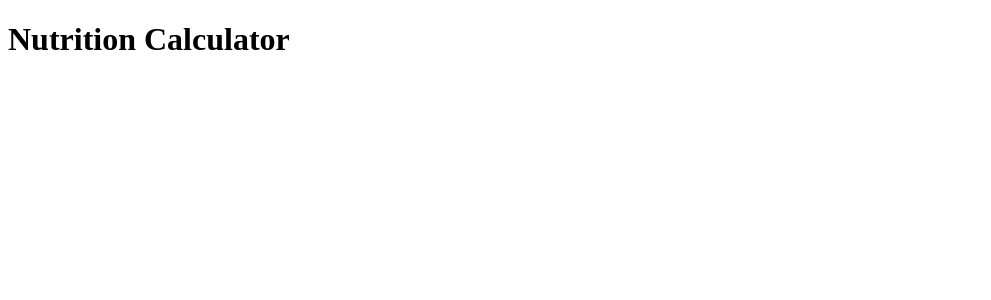
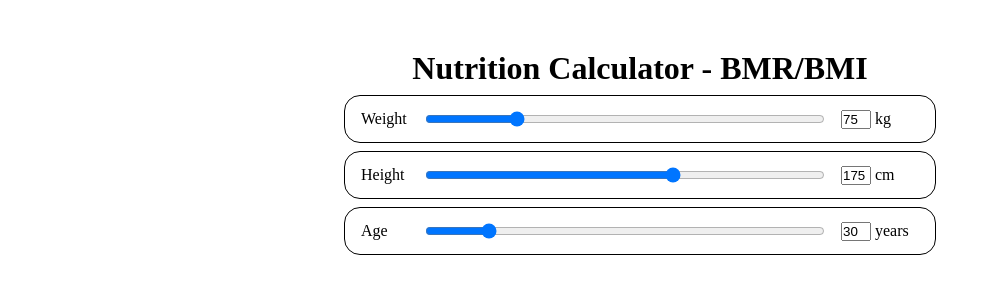
Before and after one commit to pospisilvitek/nutrition-calculator, a React (Vite) app: page / in a window 1280 px wide. Shown: the top 300 px of the page, without its empty margins (0-991 px from the left). Built offline with nearby package versions, Linux system fonts and the light colour scheme.

Commit message:
feat: add reusable range fields for BMR/BMI inputs

```diff
--- a/src/App.tsx
+++ b/src/App.tsx
@@ -1,5 +1,7 @@
-export default function App() {
+import NutritionCalculator from "./components/NutritionCalculator/NutritionCalculator";
+
+export default function App(): React.JSX.Element {
     return (
-        <h1>Nutrition Calculator</h1>
+        <NutritionCalculator/>
     );
 }
--- /dev/null
+++ b/src/components/NutritionCalculator/NutritionCalculator.css
@@ -0,0 +1,6 @@
+.nutrition-calculator {
+    display: flex;
+    flex-direction: column;
+    align-items: center;
+    gap: 8px;
+}
--- /dev/null
+++ b/src/components/NutritionCalculator/NutritionCalculator.tsx
@@ -0,0 +1,34 @@
+import RangeField from "../RangeField/RangeField";
+import "./NutritionCalculator.css";
+
+export default function NutritionCalculator(): React.JSX.Element {
+    return (
+        <div className="nutrition-calculator">
+            <h1>Nutrition Calculator - BMR/BMI</h1>
+            <RangeField
+                id="weight"
+                label="Weight"
+                defaultValue={75}
+                unit="kg"
+                min={40}
+                max={200}
+            />
+            <RangeField
+                id="height"
+                label="Height"
+                defaultValue={175}
+                unit="cm"
+                min={100}
+                max={220}
+            />
+            <RangeField
+                id="age"
+                label="Age"
+                defaultValue={30}
+                unit="years"
+                min={18}
+                max={100}
+            />
+        </div>
+    );
+}
--- /dev/null
+++ b/src/components/RangeField/RangeField.css
@@ -0,0 +1,35 @@
+.range-field {
+    display: flex;
+    justify-content: space-between;
+    align-items: center;
+    height: 48px;
+    border: 1px solid black;
+    border-radius: 16px;
+}
+
+.range-field__label {
+    display: flex;
+    justify-content: flex-start;
+    align-items: center;
+    height: 48px;
+    width: 80px;
+    padding-left: 16px;
+}
+
+.range-field__slider {
+    width: 400px;
+}
+
+.range-field__result {
+    display: flex;
+    justify-content: flex-start;
+    align-items: center;
+    gap: 4px;
+    height: 48px;
+    width: 110px;
+    padding-left: 16px;
+}
+
+.range-field__number-input {
+    width: 30px;
+}
--- /dev/null
+++ b/src/components/RangeField/RangeField.tsx
@@ -0,0 +1,99 @@
+import { useState } from "react";
+import "./RangeField.css";
+
+interface RangeFieldProps {
+    id: string;
+    label: string;
+    defaultValue: number;
+    unit: string;
+    min: number;
+    max: number;
+}
+
+export default function RangeField({
+    id,
+    label,
+    defaultValue,
+    unit,
+    min,
+    max
+}: RangeFieldProps): React.JSX.Element {
+    const [value, setValue] = useState<number>(defaultValue);
+    const [numberInput, setNumberInput] = useState<number | "">(defaultValue);
+
+    const handleNumberChange = (event: React.ChangeEvent<HTMLInputElement>): void => {
+        const rawValue: string = event.target.value;
+
+        if (rawValue === "") {
+            setNumberInput("");
+            return;
+        }
+
+        if (!/^\d+$/.test(rawValue)) return;
+
+        const numericValue: number = Number(event.target.value);
+
+        if (numericValue >= max) {
+            setValue(max);
+            setNumberInput(max);
+            return;
+        }
+
+        setValue(numericValue);
+        setNumberInput(numericValue);
+    };
+
+    const handleRangeChange = (event: React.ChangeEvent<HTMLInputElement>): void => {
+        const numericValue: number = Number(event.target.value);
+
+        setValue(numericValue);
+        setNumberInput(numericValue);
+    };
+
+    const handleNumberBlur = (): void => {
+        if (numberInput === "") {
+            setValue(min);
+            setNumberInput(min);
+            return;
+        }
+
+        if (value < min) {
+            setValue(min);
+            setNumberInput(min);
+        }
+    };
+
+    return (
+        <div className="range-field">
+            <label
+                htmlFor={id}
+                className="range-field__label"
+            >
+                {label}
+            </label>
+            <input
+                id={id}
+                name={id}
+                className="range-field__slider"
+                type="range"
+                min={min}
+                max={max}
+                step={1}
+                value={value}
+                onChange={handleRangeChange}
+            />
+            <div className="range-field__result">
+                <input
+                    className="range-field__number-input"
+                    type="text"
+                    inputMode="numeric"
+                    pattern="[0-9]*"
+                    value={numberInput}
+                    onChange={handleNumberChange}
+                    onBlur={handleNumberBlur}
+                />
+                <span className="range-field__unit">{unit}</span>
+            </div>
+        </div>
+    );
+}
--- a/src/index.css
+++ b/src/index.css
@@ -1,3 +1,26 @@
 :root {
     --color-app-background: #16171C;
+    --color-text-main: #FFFFFF;
 }
+
+* {
+    box-sizing: border-box;
+    margin: 0;
+    padding: 0;
+}
+
+body {
+    display: flex;
+    justify-content: center;
+    padding-top: 50px;
+}
+
+input[type="number"]::-webkit-inner-spin-button,
+input[type="number"]::-webkit-outer-spin-button {
+    margin: 0;
+    appearance: none;
+}
+
+input[type="number"] {
+    appearance: textfield;
+}
```
